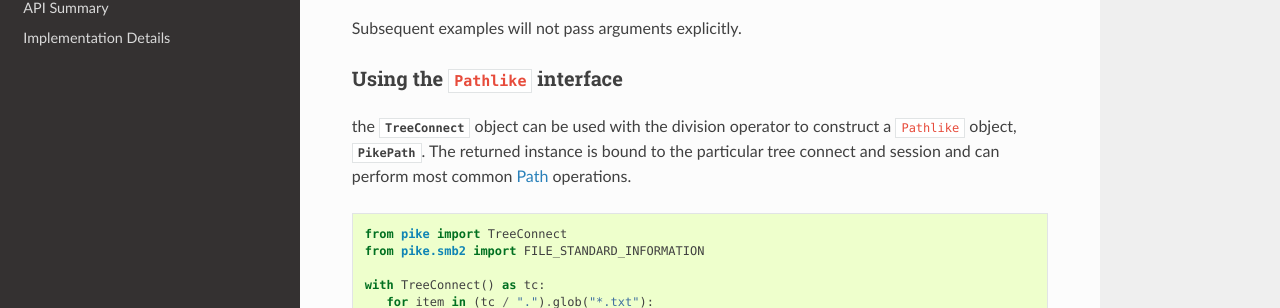
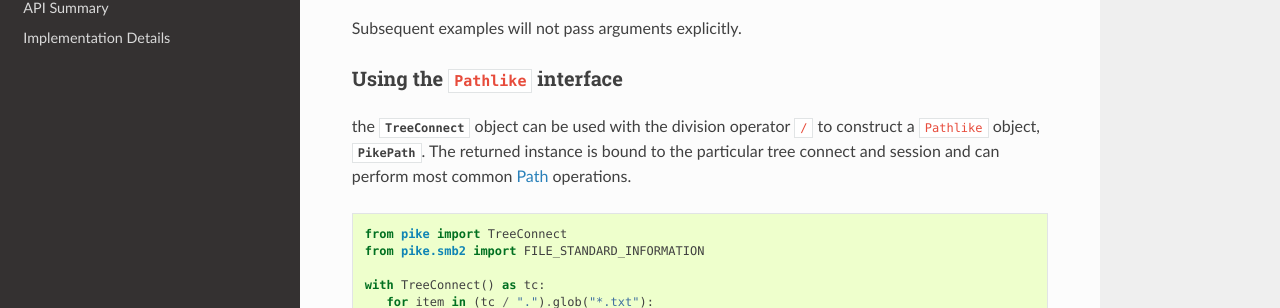
Before and after one commit to emc-isilon/pike, a Sphinx documentation site: the page built from doc/source/index.rst, in a window 1280 px wide and 900 px high, scrolled down 1152 px. Shown: the part 141-449 px from the top of the window. Built offline with Sphinx 7.4.7 and the Read the Docs theme 2.0.0, drawn with Linux system fonts in a browser that asks for light colours.

```diff
--- a/doc/source/index.rst
+++ b/doc/source/index.rst
@@ -75,7 +75,7 @@ Subsequent examples will not pass arguments explicitly.
 Using the ``Pathlike`` interface
 ================================
 
-the :py:class:`~pike.TreeConnect` object can be used with the division operator
+the :py:class:`~pike.TreeConnect` object can be used with the division operator ``/``
 to construct a ``Pathlike`` object, :py:class:`~pike.path.PikePath`. The
 returned instance is bound to the particular tree connect and session and can
 perform most common `Path <https://docs.python.org/3/library/pathlib.html#methods>`_
```
